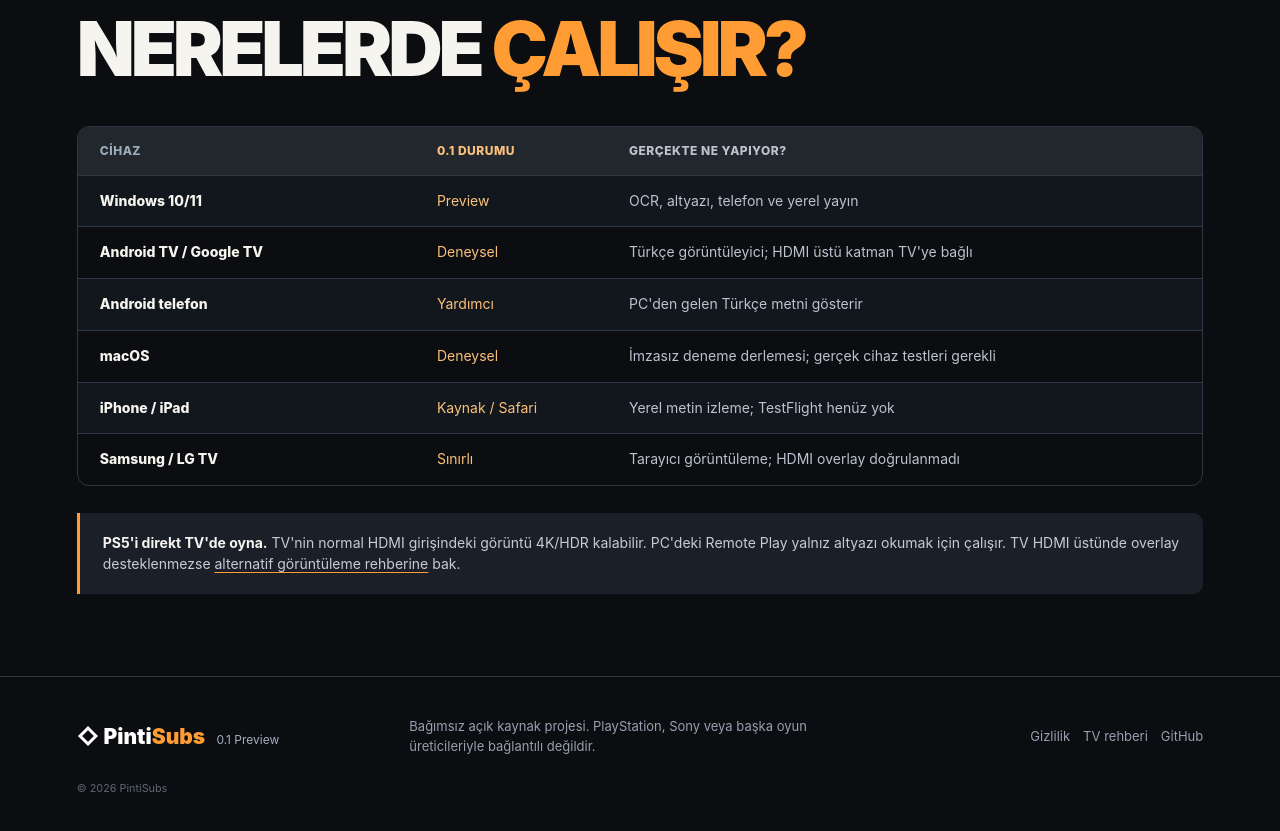
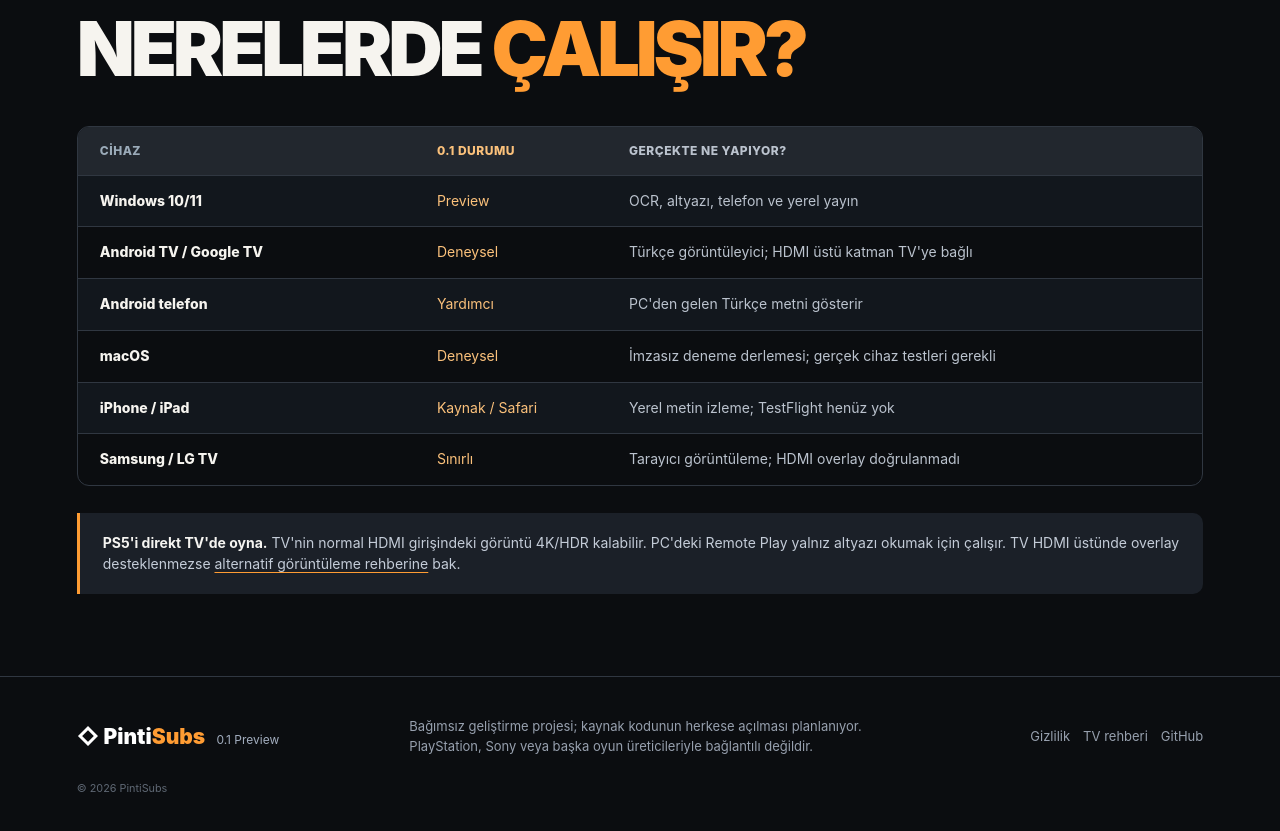
Before and after one commit to pinticrm/pintisubs-site, a plain HTML site: page index.html in a window 1280 px wide. Shown: the part 2238-3069 px from the top of the page. Drawn offline with Linux system fonts and the light colour scheme.

Commit message:
site(0.1): avoid calling private beta repository already open-source/public

```diff
--- a/index.html
+++ b/index.html
@@ -76,5 +76,5 @@
  <div class="callout"><strong>PS5'i direkt TV'de oyna.</strong> TV'nin normal HDMI girişindeki görüntü 4K/HDR kalabilir. PC'deki Remote Play yalnız altyazı okumak için çalışır. TV HDMI üstünde overlay desteklenmezse <a href="eslestir/">alternatif görüntüleme rehberine</a> bak.</div>
  </section>
 </main>
-<footer><div class="footer-brand">◇ Pinti<span>Subs</span> <small>0.1 Preview</small></div><p>Bağımsız açık kaynak projesi. PlayStation, Sony veya başka oyun üreticileriyle bağlantılı değildir.</p><div><a href="privacy.html">Gizlilik</a><a href="eslestir/">TV rehberi</a><a href="https://github.com/pinticrm/pintisubs-site">GitHub</a></div><small>© 2026 PintiSubs</small></footer>
+<footer><div class="footer-brand">◇ Pinti<span>Subs</span> <small>0.1 Preview</small></div><p>Bağımsız geliştirme projesi; kaynak kodunun herkese açılması planlanıyor. PlayStation, Sony veya başka oyun üreticileriyle bağlantılı değildir.</p><div><a href="privacy.html">Gizlilik</a><a href="eslestir/">TV rehberi</a><a href="https://github.com/pinticrm/pintisubs-site">GitHub</a></div><small>© 2026 PintiSubs</small></footer>
 </body></html>
```
